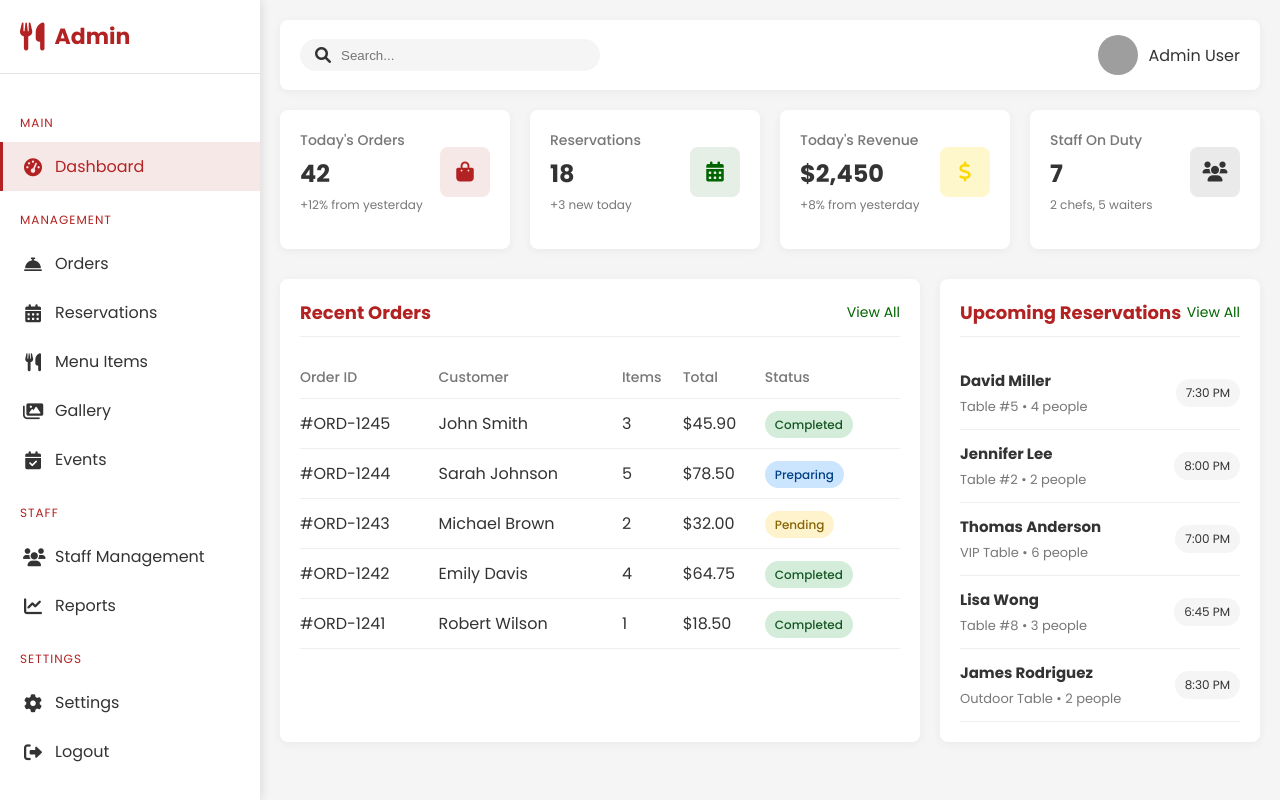
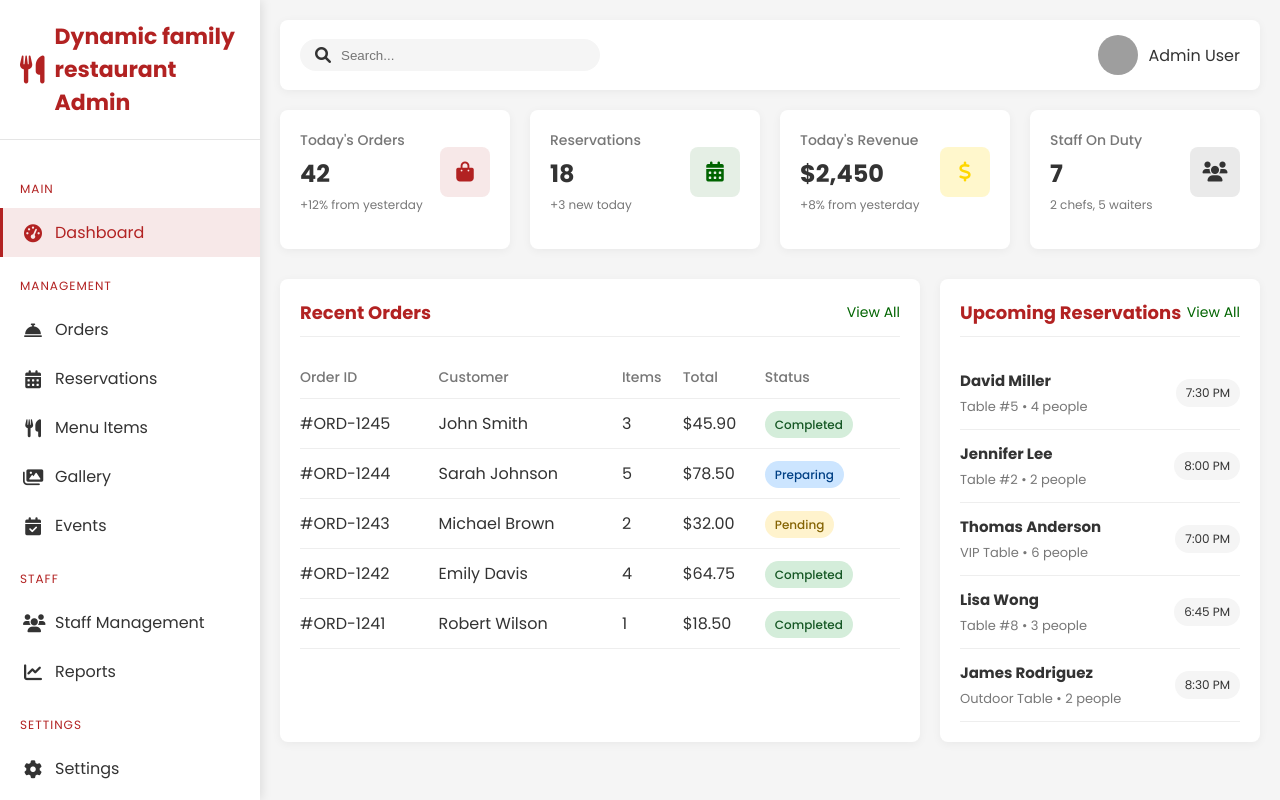
Before and after one commit to Sharjun-Hussain/restaurent-admin-demo_2, a plain HTML site: page index.html in a window 1280 px wide. Drawn offline with Linux system fonts and the light colour scheme; grey boxes are pictures that could not be loaded.

Commit message:
Update index.html

```diff
--- a/index.html
+++ b/index.html
@@ -368,7 +368,7 @@
     <div class="sidebar">
         <div class="sidebar-header">
             <i class="fas fa-utensils" style="color: var(--spice-red); font-size: 28px;"></i>
-            <h2> Admin</h2>
+            <h2>Dynamic family restaurant Admin</h2>
         </div>
 
         <div class="sidebar-menu">
```
